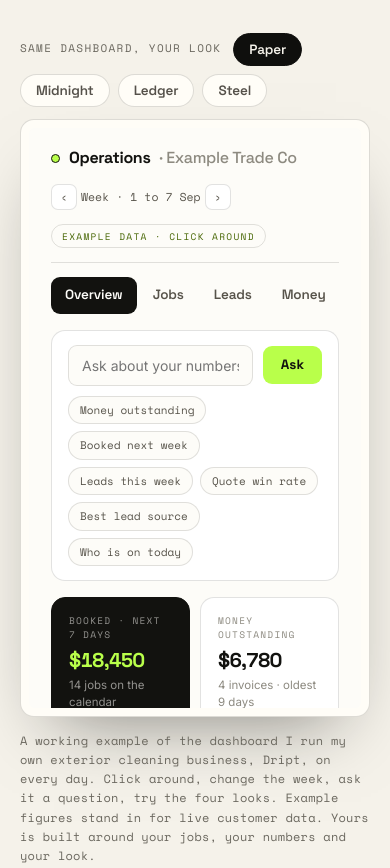
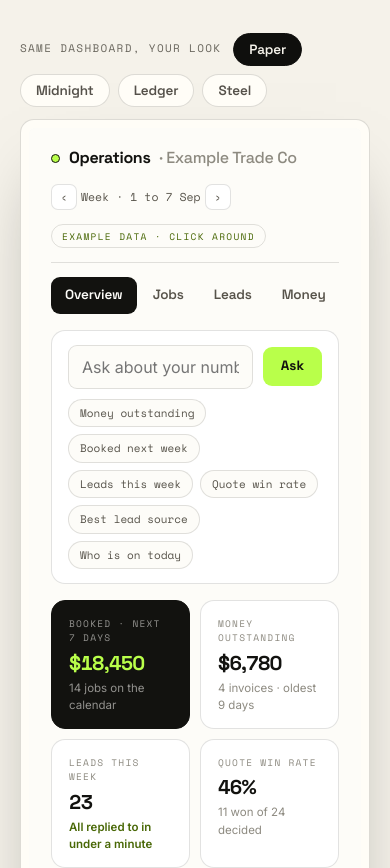
Before and after one commit to driptexteriorcleaningteam1/phloi-website, a plain HTML site: page dashboard.html in a window 390 px wide. Shown: the part 442-1310 px from the top of the page. Drawn offline with nearby package versions, Linux system fonts and the light colour scheme.

Commit message:
Phone fixes: the open menu can be read, and the dashboard example no longer traps the scroll
The open phone menu on the home page had dark grey links on black
(about 2.4 to 1). They are the paper colour now.

On a phone the dashboard example was a 580px box holding about 1,400px
of dashboard, a scroll inside a scroll. Up to 700px wide the frame is
as tall as what it holds. Its ask box is 16px there, so an iPhone does
not zoom the page on a tap.

Co-Authored-By: Claude Fable 5.2 <noreply@anthropic.com>

```diff
--- a/dashboard.html
+++ b/dashboard.html
@@ -761,6 +761,19 @@
 <script>
   (function(){
     var frame = document.getElementById('demoFrame');
+    // On a phone the example was a 580px box holding about 1,400px of dashboard: a scroll inside a scroll, with cards
+    // cut in half at its edge. Up to 700px wide the frame is as tall as what it holds, measured again when a tab or
+    // look changes what is inside.
+    var fit = function(){
+      if (!window.matchMedia('(max-width:700px)').matches) { frame.style.height = ''; return; }
+      try { var d = frame.contentDocument; if (d && d.documentElement) frame.style.height = Math.max(580, d.documentElement.scrollHeight) + 'px'; } catch (e) { /* not ours to measure */ }
+    };
+    frame.addEventListener('load', function(){
+      fit();
+      try { new frame.contentWindow.ResizeObserver(fit).observe(frame.contentDocument.body); } catch (e) { setTimeout(fit, 600); }
+    });
+    window.addEventListener('resize', fit);
+    if (frame.contentDocument && frame.contentDocument.readyState === 'complete') fit();
     document.querySelectorAll('.look').forEach(function(b){
       b.addEventListener('click', function(){
         document.querySelectorAll('.look').forEach(function(x){ x.setAttribute('aria-pressed','false'); });
```
Also changed, not shown: dashboard-demo.html (+1 -0 lines), index.html (+2 -1 lines).
